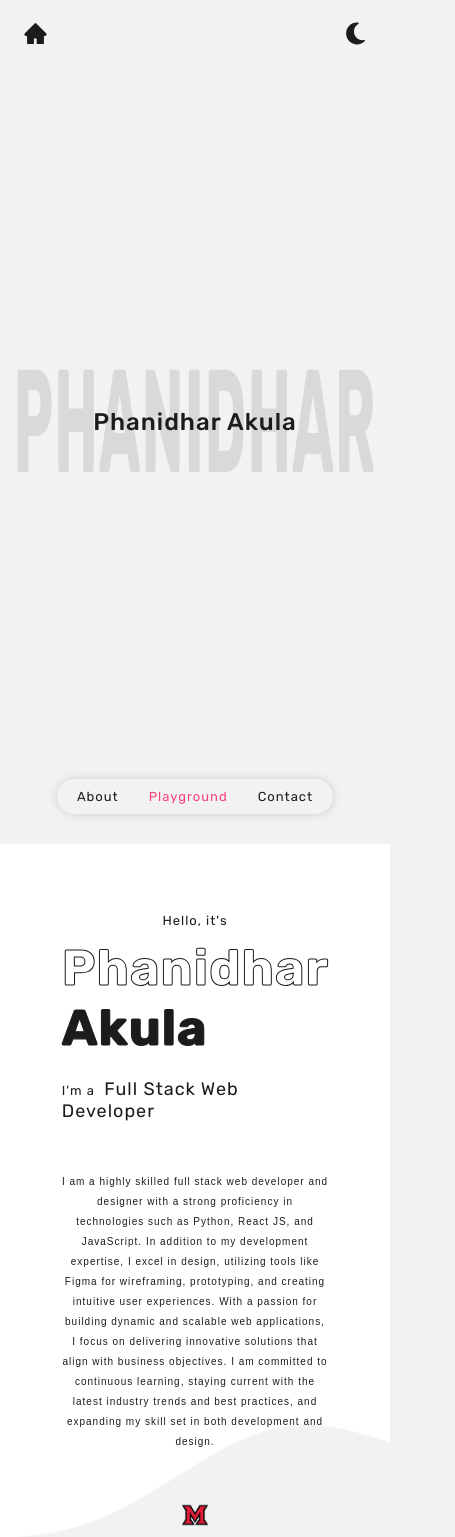
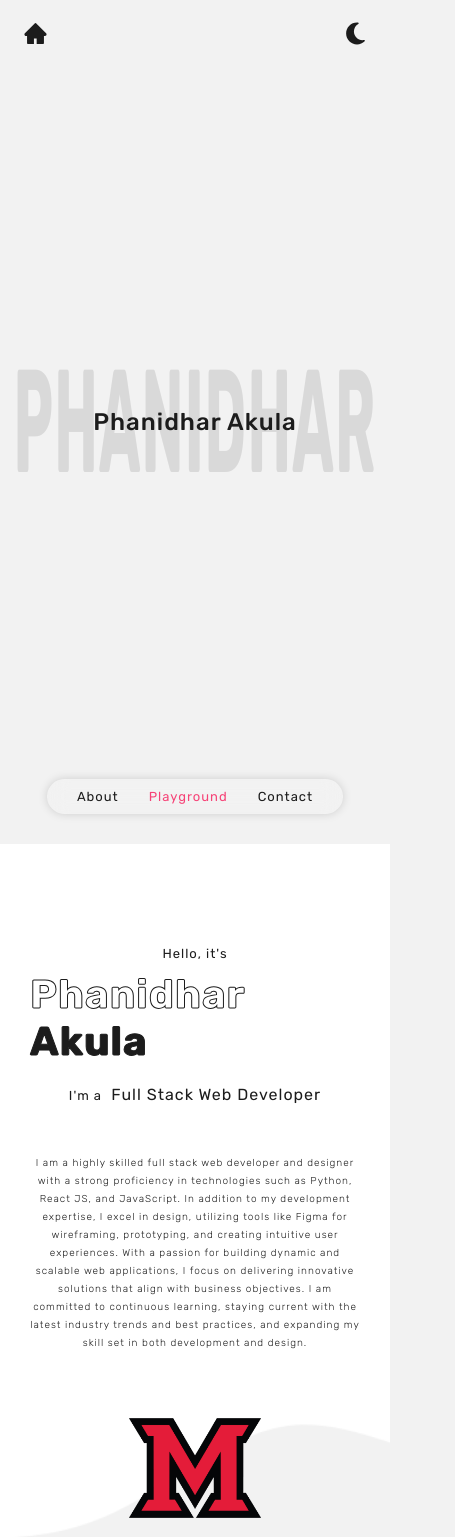
Before and after one commit to AkulaPhanidhar/Portfolio, a React (Create React App) app: page / in a window 390 px wide. Shown: the top 1537 px of the page, 455 px wide, since content can reach past the window. Built offline with nearby package versions, Linux system fonts and the light colour scheme.

Commit message:
contact optimization

```diff
--- a/src/Components/About/About.css
+++ b/src/Components/About/About.css
@@ -1,9 +1,8 @@
 .about {
     padding: 30px 80px;
-    height: 100vh;
+    min-height: 100vh;
     width: 100vw;
     background: var(--teriary-color) var(--about-image) no-repeat center center / cover;
-    /* background: var(--teriary-color); */
     display: flex;
     flex-direction: column;
     justify-content: center;
@@ -11,21 +10,8 @@
     gap: 50px;
 }
 
-.aboutLeftContainer {
-    /* width: 100%; */
-    display: flex;
-    flex-direction: column;
-    justify-content: center;
-    align-items: center;
-    cursor: pointer;
-    gap: 50px;
-    padding: 50px;
-    border-radius: 40px;
-    /* background: var(--primary-color); */
-    /* border: 1px solid var(--secondary-color); */
-}
-
 .heroLeftTextBox {
+    width: 100%;
     display: flex;
     flex-direction: column;
     justify-content: center;
@@ -116,10 +102,10 @@
 }
 
 .heroDescription {
+    width: 80%;
     font-size: small;
     font-weight: 300;
     text-align: center;
-    font-family: 'OpenSans', sans-serif;
     line-height: 20px;
     color: var(--secondary-color);
 }
@@ -153,27 +139,31 @@
 
 @media (max-width: 768px) {
     .about {
-        padding: 10px 20px;
+        padding: 30px;
+    }
+    .heroTextTop, .heroText {
+        font-size: 40px;
     }
 
-    .heroLeftContainer {
-        gap: 20px;
-    }
-
-    .heroTextTop {
-        font-size: 50px;
-    }
-
-    .heroText {
-        font-size: 50px;
+    .heroDescription {
+        width: 100%;
+        font-size: x-small;
+        line-height: 18px;
     }
 
     .heroSubText {
         font-size: small;
     }
 
-    .heroDescription {
+    .animatedHeroSubText {
+        font-size: medium;
+    }
+
+    .universityContainer {
         width: 100%;
-        font-size: x-small;
+    }
+
+    .universityLogo {
+        width: 40%;
     }
 }
--- a/src/Components/About/About.jsx
+++ b/src/Components/About/About.jsx
@@ -47,38 +47,17 @@ const About = () => {
   return (
     <>
       <div className="about">
-        <motion.div
-          className="aboutLeftContainer"
-          initial={{ x: "-100vw" }}
-          animate={{ x: 0 }}
-          transition={{ type: "spring", stiffness: 120 }}
-        >
-          <motion.div
-            className="heroLeftTextBox"
-            animate={{ y: 0, opacity: 1 }}
-            initial={{ y: 300, opacity: 0 }}
-            transition={{ delay: 0.5, duration: 0.6 }}
-          >
+        <div className="heroLeftTextBox">
           <p className="heroSubText">Hello, it's</p>
           <div className="heroNameContent">
             <p className="heroTextTop">Phanidhar Akula</p>
             <p className="heroText">Phanidhar Akula</p>
           </div>
-            <motion.p
-              className="heroSubText"
-              animate={{ y: 0, opacity: 1 }}
-              initial={{ y: 300, opacity: 0 }}
-              transition={{ delay: 0.6, duration: 0.6 }}
-            >
+          <p className="heroSubText">
             I'm a <span className="animatedHeroSubText">{text}</span>
-            </motion.p>
-          </motion.div>
-          <motion.p
-            className="heroDescription"
-            animate={{ y: 0, opacity: 1 }}
-            initial={{ y: 300, opacity: 0 }}
-            transition={{ delay: 0.7, duration: 0.6 }}
-          >
+          </p>
+        </div>
+        <p className="heroDescription">
           I am a highly skilled full stack web developer and designer with a
           strong proficiency in technologies such as Python, React JS, and
           JavaScript. In addition to my development expertise, I excel in
@@ -87,9 +66,9 @@ const About = () => {
           dynamic and scalable web applications, I focus on delivering
           innovative solutions that align with business objectives. I am
           committed to continuous learning, staying current with the latest
-            industry trends and best practices, and expanding my skill set in
-            both development and design.
-          </motion.p>
+          industry trends and best practices, and expanding my skill set in both
+          development and design.
+        </p>
         <div className="universityContainer">
           <img
             className="universityLogo"
@@ -99,7 +78,6 @@ const About = () => {
           <p className="universityName">Miami University</p>
           <p className="universityDiscription">Masters in Computer Science</p>
         </div>
-        </motion.div>
       </div>
     </>
   );
--- a/src/Components/Contact/Contact.css
+++ b/src/Components/Contact/Contact.css
@@ -1,15 +1,14 @@
 .contact {
     padding: 30px 80px;
-    height: 100vh;
+    min-height: 100vh;
     width: 100vw;
     display: flex;
     justify-content: center;
     align-items: center;
-    gap: 60px;
     background: var(--teriary-color) var(--contact-image) no-repeat center;
 }
 
-.contactLeftContainer {
+.contactContainer {
     display: flex;
     flex-direction: column;
     justify-content: center;
@@ -66,7 +65,7 @@
     text-underline-offset: 7px;
 }
 
-.heroLinkContainer {
+.contactLinkContainer {
     width: 100%;
     display: flex;
     justify-content: center;
@@ -74,8 +73,8 @@
     gap: 20px;
 }
 
-.heroLinkBox {
-    min-width: 250px;
+.contactLinkBox {
+    min-width: 280px;
     padding: 15px 20px;
     border-radius: 10px;
     cursor: pointer;
@@ -87,19 +86,19 @@
     transition: transform 0.2s ease-in-out;
 }
 
-#heroLinkBox1:hover {
+#contactLinkBox1:hover {
     transform: scale(1.05) translateY(-5px) translateX(-5px);
 }
 
-#heroLinkBox2:hover {
+#contactLinkBox2:hover {
     transform: scale(1.05) translateY(-5px) translateX(5px);
 }
 
-#heroLinkBox3:hover {
+#contactLinkBox3:hover {
     transform: scale(1.05) translateY(5px) translateX(-5px);
 }
 
-#heroLinkBox4:hover {
+#contactLinkBox4:hover {
     transform: scale(1.05) translateY(5px) translateX(5px);
 }
 
@@ -108,7 +107,7 @@
     transition: transform 0.2s ease-in-out;
 }
 
-.heroLinkBox:hover .arrowIcon {
+.contactLinkBox:hover .arrowIcon {
     transform: rotate(45deg);
 }
 
@@ -117,88 +116,37 @@
     color: var(--secondary-color);
 }
 
-.contactrightContainer {
-    width: 100%;
-    display: flex;
-    flex-direction: column;
-    justify-content: center;
-    align-items: center;
-    gap: 20px;
-}
-
-.contactInput {
-    padding: 10px 20px;
-    border-radius: 5px;
-    border: 1px solid var(--secondary-color);
-    width: 100%;
-    background: transparent;
-    color: var(--secondary-color);
-    font-size: small;
-    font-weight: 300;
-    transition: 0.2s ease-in-out;
-}
-
-.contactInput::placeholder {
-    color: var(--secondary-color);
-    opacity: 0.7;
-}
-
-.contactInput:focus {
-    outline: 1px solid var(--active-color);
-    border: 1px solid var(--active-color);
-}
-
-.contactButton {
-    padding: 10px 20px;
-    border-radius: 5px;
-    width: 100%;
-    background: var(--secondary-color);
-    color: var(--primary-color);
-    border: 1px solid var(--secondary-color);
-    cursor: pointer;
-    font-size: small;
-    text-decoration: none;
-    transition: 0.2s ease-in-out;
-}
-
-.contactButton:hover {
-    transform: translateY(-5px);
-}
-
 @media (max-width: 768px) {
     .contact {
-        padding: 20px;
-        gap: 40px;
-        flex-direction: column;
-    }
-
-    .heroLinkBox {
-        background: var(--secondary-color);
-        border: 1px solid var(--secondary-color);
-    }
-
-    .heroLinkIcon {
-        color: var(--primary-color);
+        padding: 30px;
     }
 
     .mail {
         font-size: x-large;
     }
 
-    .contactText {
-        font-size: small;
-        text-align: start;
+    .copyEmailButton {
+        padding: 7px 12px;
+        font-size: xx-small;
+    }
+
+    .contactLinkContainer {
+        flex-direction: column;
+        gap: 20px;
     }
 
     #contactText {
         display: flex;
         flex-direction: column;
+        justify-content: flex-start;
         align-items: flex-start;
         gap: 5px;
     }
 
-    .cv {
-        text-decoration: underline;
-        text-underline-offset: 7px;
+    #contactLinkBox1:hover,
+    #contactLinkBox2:hover,
+    #contactLinkBox3:hover,
+    #contactLinkBox4:hover {
+        transform: scale(1.05) translateY(-5px) translateX(0);
     }
 }
--- a/src/Components/Home/Home.css
+++ b/src/Components/Home/Home.css
@@ -7,7 +7,6 @@
     justify-content: center;
     align-items: center;
     background: transparent;
-    /* border: 1px solid red; */
 }
 
 .homeTitle {
--- a/src/Components/Navbar/Navbar.css
+++ b/src/Components/Navbar/Navbar.css
@@ -1,25 +1,16 @@
 .navbar {
     overflow: hidden;
-    /* background: rgba(255, 255, 255, 0.2); */
     padding: 12px 50px;
-    background: var(--navbar-background);
     border-radius: 50px;
-    color: var(--secondary-color);
-    /* padding: 15px 30px;
-    border-bottom: 1px solid var(--secondary-color);
-    color: var(--secondary-color); */
     display: flex;
     justify-content: center;
     align-items: center;
     cursor: pointer;
+    color: var(--secondary-color);
+    background: var(--navbar-background);
     backdrop-filter: blur(10px);
     -webkit-backdrop-filter: blur(10px);
-    /* background: rgba(255, 255, 255, 0.1); */
-    /* box-shadow: 0 4px 6px rgba(0, 0, 0, 0.1), 0 1px 3px rgba(0, 0, 0, 0.08); */
     box-shadow: 0 0px 10px rgba(0, 0, 0, 0.15);
-    /* box-shadow: 0 0px 10px rgba(255, 255, 255, 0.05); */
-    /* box-shadow: 0 4px 6px rgba(0, 0, 0, 0.2), 0 1px 3px rgba(0, 0, 0, 0.1); */
-
 }
 
 .navLinkContainer {
@@ -37,12 +28,11 @@
 
 .navLink.active {
     color: var(--active-color);
-    /* font-weight: 500; */
 }
 
 @media (max-width: 768px) {
     .navbar {
-        padding: 10px 20px;
+        padding: 10px 30px;
     }
 
     .navLinkContainer {
```
Also changed, not shown: src/Components/Contact/Contact.jsx (+50 -23 lines). Lines whose indentation alone changed are shown as unchanged.
